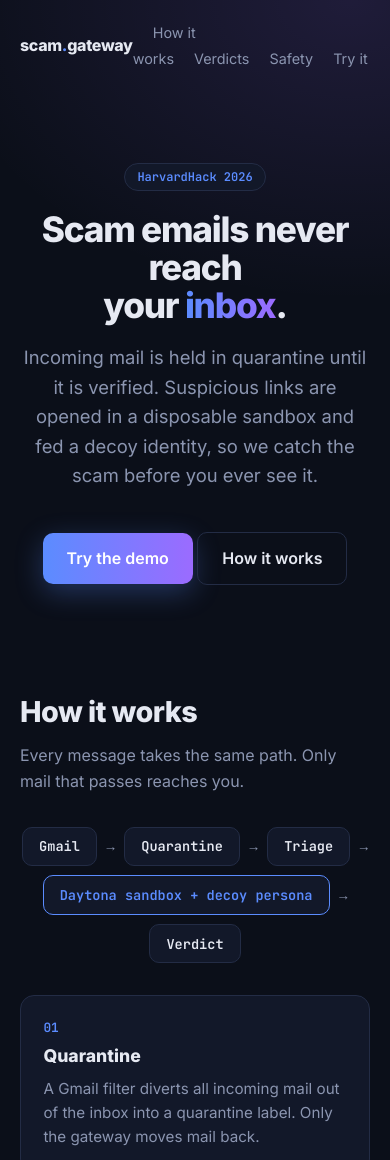
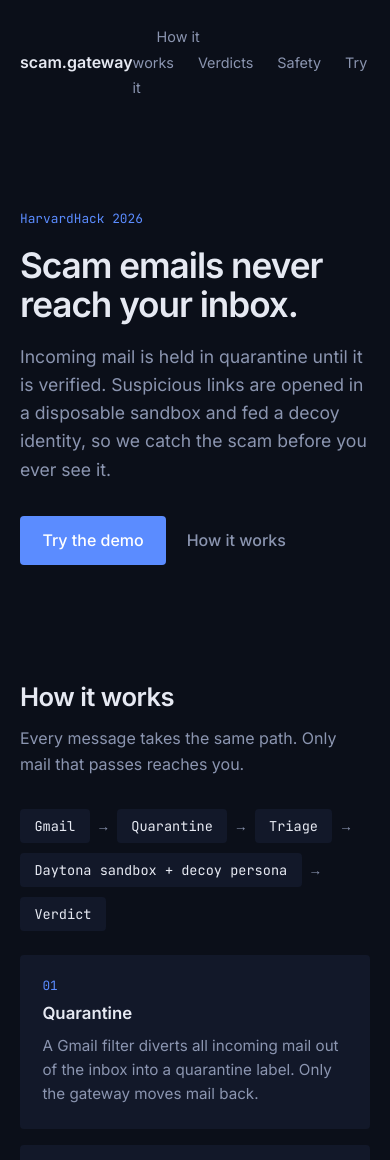
Before and after one commit to somethinghere0/HarvardHack2026, a plain HTML site: page email-generator/index.html in a window 390 px wide. Shown: the top 1160 px of the page. Drawn offline with Linux system fonts and the light colour scheme.

Commit message:
Updated email generator

```diff
--- a/email-generator/index.html
+++ b/email-generator/index.html
@@ -12,104 +12,75 @@
   :root {
     --bg: #0b0f19;
     --panel: #121829;
-    --border: #232c45;
     --text: #e6e9f2;
     --muted: #8b95b0;
     --accent: #5b8cff;
-    --accent-2: #9b6bff;
     --ok: #3ddc97;
     --bad: #ff5d73;
     --warn: #ffc857;
   }
   * { box-sizing: border-box; }
   html { scroll-behavior: smooth; }
-  body {
-    margin: 0; background: var(--bg); color: var(--text);
-    font-family: Inter, system-ui, sans-serif; line-height: 1.6;
-    background-image:
-      radial-gradient(900px 500px at 15% -10%, rgba(91,140,255,.18), transparent 60%),
-      radial-gradient(700px 500px at 90% 0%, rgba(155,107,255,.14), transparent 60%);
-    background-repeat: no-repeat;
-  }
-  .wrap { max-width: 980px; margin: 0 auto; padding: 0 1.25rem; }
-  nav { display: flex; justify-content: space-between; align-items: center; padding: 1.25rem 0; }
-  nav .logo { font-weight: 800; letter-spacing: -.02em; }
-  nav .logo span { color: var(--accent); }
-  nav a { color: var(--muted); text-decoration: none; margin-left: 1.25rem; font-size: .9rem; }
+  body { margin: 0; background: var(--bg); color: var(--text); font-family: Inter, system-ui, sans-serif; line-height: 1.6; }
+  .wrap { max-width: 920px; margin: 0 auto; padding: 0 1.25rem; }
+  nav { display: flex; justify-content: space-between; align-items: center; padding: 1.5rem 0; }
+  nav .logo { font-weight: 600; }
+  nav a { color: var(--muted); text-decoration: none; margin-left: 1.5rem; font-size: .9rem; }
   nav a:hover { color: var(--text); }
 
-  .hero { padding: 4.5rem 0 3.5rem; text-align: center; }
-  .badge {
-    display: inline-block; font: 600 .75rem "JetBrains Mono", monospace; color: var(--accent);
-    border: 1px solid var(--border); background: var(--panel); padding: .3rem .8rem; border-radius: 999px;
+  .hero { padding: 5rem 0 4rem; }
+  .badge { font: 400 .8rem "JetBrains Mono", monospace; color: var(--accent); }
+  h1 { font-size: clamp(2.2rem, 6vw, 3.6rem); line-height: 1.1; letter-spacing: -.03em; font-weight: 600; margin: 1rem 0 1.2rem; }
+  .lead { max-width: 560px; margin: 0 0 2rem; color: var(--muted); font-size: 1.1rem; }
+  .btn {
+    display: inline-block; padding: .75rem 1.4rem; font-weight: 500; text-decoration: none;
+    color: #fff; background: var(--accent); border: 0; border-radius: 4px; cursor: pointer;
+    font-size: 1rem; font-family: inherit;
   }
-  h1 {
-    font-size: clamp(2.2rem, 6vw, 4rem); line-height: 1.08; letter-spacing: -.035em; font-weight: 800;
-    margin: 1.2rem 0;
-  }
-  h1 em {
-    font-style: normal;
-    background: linear-gradient(90deg, var(--accent), var(--accent-2));
-    -webkit-background-clip: text; background-clip: text; color: transparent;
-  }
-  .lead { max-width: 640px; margin: 0 auto 2rem; color: var(--muted); font-size: 1.15rem; }
-  .btn {
-    display: inline-block; padding: .8rem 1.5rem; border-radius: 10px; font-weight: 600; text-decoration: none;
-    color: #fff; background: linear-gradient(90deg, var(--accent), var(--accent-2)); border: 0; cursor: pointer;
-    font-size: 1rem; font-family: inherit; transition: transform .15s, box-shadow .15s;
-    box-shadow: 0 8px 28px rgba(91,140,255,.3);
-  }
-  .btn:hover { transform: translateY(-2px); box-shadow: 0 12px 34px rgba(91,140,255,.45); }
-  .btn.ghost { background: transparent; border: 1px solid var(--border); box-shadow: none; color: var(--text); margin-left: .5rem; }
+  .btn:hover { opacity: .85; }
+  .btn.ghost { background: none; color: var(--muted); padding-left: 1rem; }
+  .btn.ghost:hover { color: var(--text); opacity: 1; }
 
   section { padding: 3rem 0; }
-  h2 { font-size: 1.8rem; letter-spacing: -.02em; margin: 0 0 .5rem; }
+  h2 { font-size: 1.6rem; letter-spacing: -.02em; font-weight: 600; margin: 0 0 .5rem; }
   .sub { color: var(--muted); margin: 0 0 2rem; }
 
-  .flow { display: flex; flex-wrap: wrap; gap: .6rem; align-items: center; justify-content: center; font: 600 .85rem "JetBrains Mono", monospace; }
-  .flow .node { padding: .6rem 1rem; background: var(--panel); border: 1px solid var(--border); border-radius: 10px; }
+  .flow { display: flex; flex-wrap: wrap; gap: .6rem; align-items: center; font: 400 .85rem "JetBrains Mono", monospace; }
+  .flow .node { padding: .5rem .9rem; background: var(--panel); border-radius: 4px; }
   .flow .arrow { color: var(--muted); }
-  .flow .node.accent { border-color: var(--accent); color: var(--accent); }
 
-  .grid { display: grid; grid-template-columns: repeat(auto-fit, minmax(260px, 1fr)); gap: 1rem; }
-  .card { background: var(--panel); border: 1px solid var(--border); border-radius: 14px; padding: 1.4rem; }
-  .card .num { font: 600 .8rem "JetBrains Mono", monospace; color: var(--accent); }
-  .card h3 { margin: .4rem 0; font-size: 1.1rem; }
+  .grid { display: grid; grid-template-columns: repeat(auto-fit, minmax(240px, 1fr)); gap: 1rem; }
+  .card { background: var(--panel); border-radius: 4px; padding: 1.4rem; }
+  .card .num { font: 400 .8rem "JetBrains Mono", monospace; color: var(--accent); }
+  .card h3 { margin: .4rem 0; font-size: 1.05rem; font-weight: 600; }
   .card p { margin: 0; color: var(--muted); font-size: .95rem; }
 
-  .verdicts .card { border-top: 3px solid var(--border); }
-  .verdicts .released { border-top-color: var(--ok); }
-  .verdicts .blocked { border-top-color: var(--bad); }
-  .verdicts .held { border-top-color: var(--warn); }
-  .tag { font: 600 .75rem "JetBrains Mono", monospace; text-transform: uppercase; }
+  .tag { font: 500 .75rem "JetBrains Mono", monospace; text-transform: uppercase; }
   .released .tag { color: var(--ok); } .blocked .tag { color: var(--bad); } .held .tag { color: var(--warn); }
 
-  .stack { display: flex; flex-wrap: wrap; gap: .5rem; justify-content: center; }
-  .stack span { font: 500 .85rem "JetBrains Mono", monospace; padding: .4rem .9rem; border: 1px solid var(--border); border-radius: 999px; color: var(--muted); }
+  .stack { color: var(--muted); font: 400 .85rem "JetBrains Mono", monospace; }
+  .stack span + span::before { content: " / "; }
 
-  .composer { background: var(--panel); border: 1px solid var(--border); border-radius: 16px; padding: 1.6rem; }
+  .composer { background: var(--panel); border-radius: 4px; padding: 1.6rem; }
   .composer dl { margin: 0 0 1.4rem; display: grid; grid-template-columns: 6rem 1fr; gap: .6rem 1rem; }
-  .composer dt { color: var(--muted); font-size: .85rem; text-transform: uppercase; letter-spacing: .06em; padding-top: .15rem; }
+  .composer dt { color: var(--muted); font-size: .85rem; padding-top: .15rem; }
   .composer dd { margin: 0; }
-  .composer pre {
-    margin: 0; white-space: pre-wrap; font: 400 .9rem "JetBrains Mono", monospace;
-    background: var(--bg); border: 1px solid var(--border); border-radius: 10px; padding: 1rem;
-  }
+  .composer pre { margin: 0; white-space: pre-wrap; font: 400 .9rem "JetBrains Mono", monospace; background: var(--bg); border-radius: 4px; padding: 1rem; }
 
-  footer { padding: 2.5rem 0 3rem; text-align: center; color: var(--muted); font-size: .85rem; border-top: 1px solid var(--border); margin-top: 2rem; }
-  @media (max-width: 560px) { .composer dl { grid-template-columns: 1fr; } .btn.ghost { margin: .6rem 0 0; } }
+  footer { padding: 2.5rem 0 3rem; color: var(--muted); font-size: .85rem; }
+  @media (max-width: 560px) { .composer dl { grid-template-columns: 1fr; } }
 </style>
 </head>
 <body>
 <div class="wrap">
   <nav>
-    <div class="logo">scam<span>.</span>gateway</div>
+    <div class="logo">scam.gateway</div>
     <div><a href="#how">How it works</a><a href="#verdicts">Verdicts</a><a href="#safety">Safety</a><a href="#try">Try it</a></div>
   </nav>
 
   <header class="hero">
     <span class="badge">HarvardHack 2026</span>
-    <h1>Scam emails never reach<br>your <em>inbox</em>.</h1>
+    <h1>Scam emails never reach your inbox.</h1>
     <p class="lead">Incoming mail is held in quarantine until it is verified. Suspicious links are opened in a disposable sandbox and fed a decoy identity, so we catch the scam before you ever see it.</p>
     <a class="btn" href="#try">Try the demo</a>
     <a class="btn ghost" href="#how">How it works</a>
@@ -122,10 +93,10 @@
       <div class="node">Gmail</div><div class="arrow">→</div>
       <div class="node">Quarantine</div><div class="arrow">→</div>
       <div class="node">Triage</div><div class="arrow">→</div>
-      <div class="node accent">Daytona sandbox + decoy persona</div><div class="arrow">→</div>
+      <div class="node">Daytona sandbox + decoy persona</div><div class="arrow">→</div>
       <div class="node">Verdict</div>
     </div>
-    <div class="grid" style="margin-top:2rem">
+    <div class="grid" style="margin-top:1.5rem">
       <div class="card"><div class="num">01</div><h3>Quarantine</h3><p>A Gmail filter diverts all incoming mail out of the inbox into a quarantine label. Only the gateway moves mail back.</p></div>
       <div class="card"><div class="num">02</div><h3>Triage</h3><p>Mail with no links and no red flags goes straight through. Anything with links goes on to be tested.</p></div>
       <div class="card"><div class="num">03</div><h3>Detonation</h3><p>Links open in a throwaway Daytona sandbox. Forms are filled with a decoy identity backed by a fake customer in the Nessie bank API.</p></div>
```
